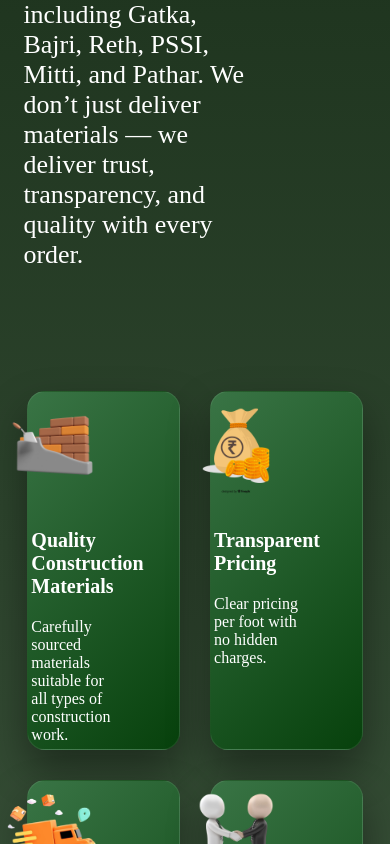
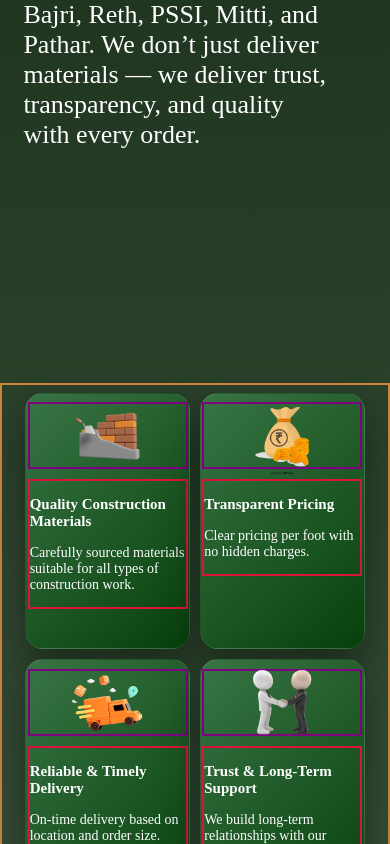
Before and after one commit to divyansh0704/Gravel_Go, a React (Vite) app in the folder client/: page / in a window 390 px wide. Shown: the part 1156-2000 px from the top of the page. Built offline with nearby package versions, Linux system fonts and the light colour scheme; a web font is replaced by a local one.

Commit message:
features mobile view updated

```diff
--- a/client/src/App.css
+++ b/client/src/App.css
@@ -24,3 +24,9 @@
 /* body{
 
 } */
+ @media (max-width: 768px) and (orientation: portrait){
+  body{
+    margin: 0;
+    padding: 0;
+  }
+ }
--- a/client/src/components/layout/feature.css
+++ b/client/src/components/layout/feature.css
@@ -1,9 +1,9 @@
 .feature-grid {
     /* width: 100%; */
-    /* border: 2px solid peru; */
+    border: 2px solid peru;
     height: 66vh;
-    margin: 2% 6%;
-    padding: 1%;
+    padding: 2% 6%;
+    /* padding: 1%; */
 
     display: grid;
     grid-template-columns: repeat(2, 1fr);
@@ -17,7 +17,7 @@
     display: flex;
     flex-direction: row;
     gap: 4%;
-    /* border: 2px solid cornflowerblue; */
+    border: 2px solid cornflowerblue;
     border-radius: 18px;
     /* position: relative; */
     padding: 2%;
@@ -45,6 +45,7 @@
     flex-direction: column;
     justify-content: center;
     align-items: center;
+    border: 2px solid purple;
 }
 
 .card-content {
@@ -56,6 +57,7 @@
     gap: 0px;
     flex-direction: column;
     justify-content: center;
+    border: 2px solid crimson;
 }
 .card-content h3{
     font-size: 20px;
@@ -66,5 +68,29 @@
 @media (max-width: 768px) and (orientation: portrait){
     .feature-card{
         flex-direction: column;
+        align-items: center;
+        padding-top: 5%;
+    }
+    .feature-card .icon{
+        width: 100%;
+        height: 26%;
+
+    }
+    .card-content{
+        width: 100%;
+
+    }
+    .feature-grid{
+        gap: 10px;
+        height: 62vh;
+    }
+    .icon img{
+        width: 80px;
+    }
+    .card-content h3{
+        font-size: 15px;
+    }
+    .card-content p{
+        font-size: 14px;
     }
 }
--- a/client/src/components/layout/navbar.css
+++ b/client/src/components/layout/navbar.css
@@ -7,6 +7,11 @@
     padding-left: 1%;
 
 }
+@media (max-width: 768px) and (orientation: portrait){
+    .nav-container{
+        padding-left: 3%;
+    }
+}
 /* width: '100%',
 height: '56px',
 backgroundColor: 'rgb(32 56 32)',
--- a/client/src/components/sections/what.css
+++ b/client/src/components/sections/what.css
@@ -1,7 +1,7 @@
 .what-container{
     /* border: 2px solid red; */
     height: 80vh;
-    margin: 1% 6%;
+    padding: 1% 6%;
     display: flex;
     flex-direction: column;
     gap: 20px;
@@ -19,3 +19,11 @@
     width: 60vw;
 
 }
+@media (max-width: 768px) and (orientation: portrait){
+    .what-container{
+        width: 88%;
+    }
+    .what-container p{
+        width: 90%;
+    }
+}
```
